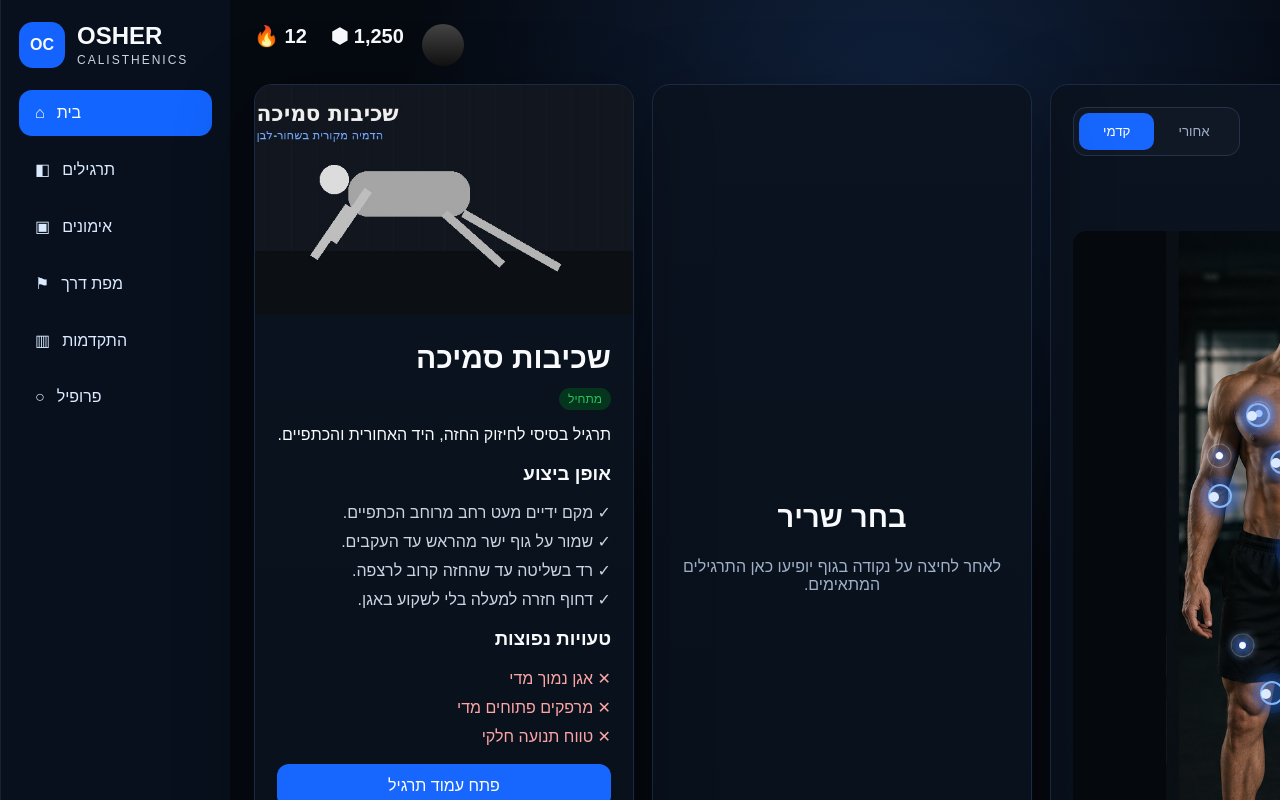
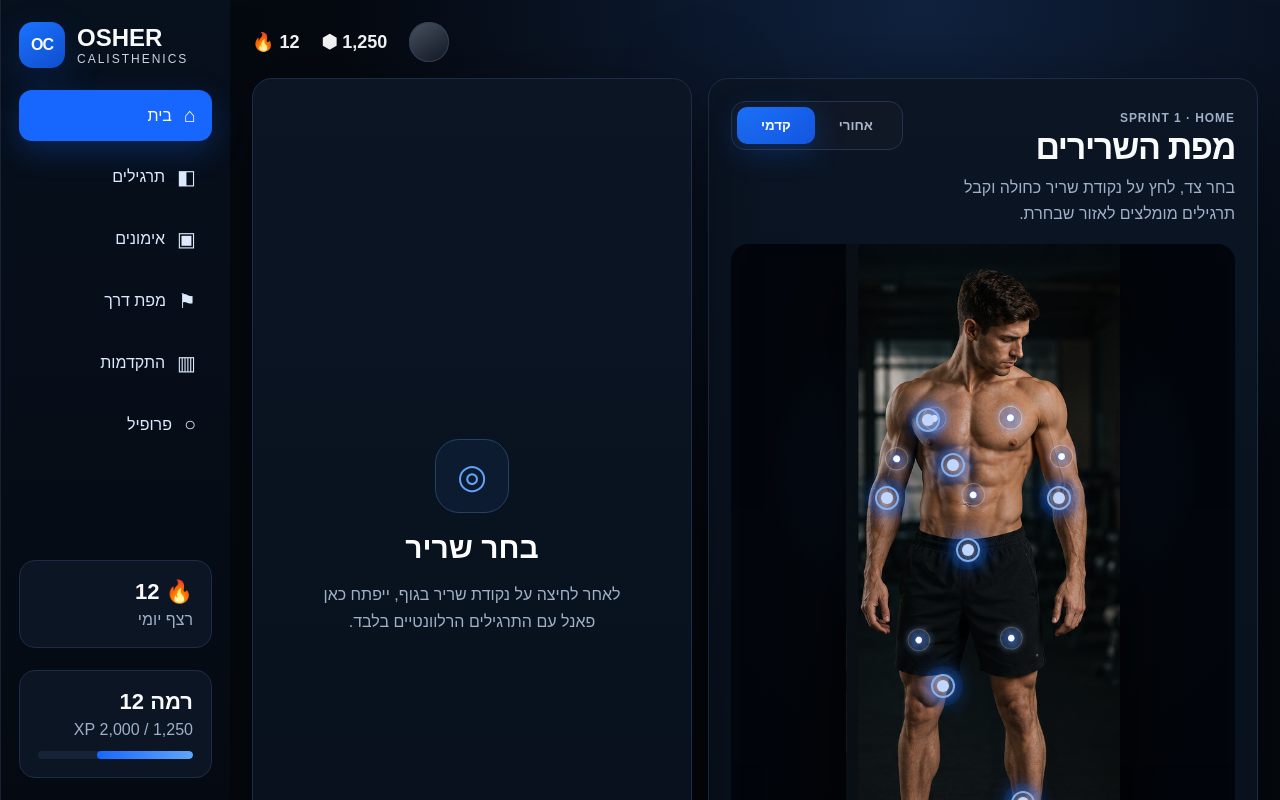
Before and after one commit to omakias/osher-calisthenics, a Next.js app: page / in a window 1280 px wide. Shown: the top 800 px of the page. Built offline with nearby package versions, Linux system fonts and the light colour scheme.

Commit message:
Add files via upload

```diff
--- a/app/page.tsx
+++ b/app/page.tsx
@@ -2,69 +2,175 @@
 
 import Link from 'next/link';
 import { useMemo, useState } from 'react';
-import { asset, exercisesByMuscle, muscles, type MuscleId, exercises } from '../data/content';
+import { asset, exercises, exercisesByMuscle, muscles, type MuscleId, type Side } from '../data/content';
 
-const nav = [['בית','⌂'], ['תרגילים','◧'], ['אימונים','▣'], ['מפת דרך','⚑'], ['התקדמות','▥'], ['פרופיל','○']];
+const nav = [
+  ['בית', '⌂', '/'],
+  ['תרגילים', '◧', '/exercises'],
+  ['אימונים', '▣', '#'],
+  ['מפת דרך', '⚑', '#'],
+  ['התקדמות', '▥', '#'],
+  ['פרופיל', '○', '#'],
+] as const;
+
+const muscleIcon: Record<MuscleId, string> = {
+  chest: '◖', shoulders: '◆', triceps: '◒', biceps: '●', abs: '▣', quads: '▰', calves: '▾',
+  back: '◈', traps: '▲', lats: '◗', hamstrings: '▱', glutes: '⬢'
+};
 
 export default function HomePage() {
-  const [side, setSide] = useState<'front' | 'back'>('front');
-  const visibleMuscles = muscles.filter(m => m.side === side);
+  const [side, setSide] = useState<Side>('front');
   const [selected, setSelected] = useState<MuscleId | null>(null);
-  const selectedMuscle = selected ? muscles.find(m => m.id === selected) : null;
-  const list = useMemo(() => selected ? exercisesByMuscle(selected).slice(0, 8) : [], [selected]);
-  const current = list[0] || exercises[0];
+
+  const visibleMuscles = useMemo(() => muscles.filter((m) => m.side === side), [side]);
+  const selectedMuscle = selected ? muscles.find((m) => m.id === selected) ?? null : null;
+  const selectedExercises = useMemo(() => selected ? exercisesByMuscle(selected).slice(0, 7) : [], [selected]);
+  const featured = selectedExercises[0] ?? exercises[0];
+
+  const changeSide = (next: Side) => {
+    setSide(next);
+    setSelected(null);
+  };
 
   return (
-    <main className="app-shell">
-      <aside className="sidebar">
-        <div className="brand"><div className="brand-mark">OC</div><div><strong>OSHER</strong><span>CALISTHENICS</span></div></div>
-        <nav>{nav.map(([label, icon], i) => <Link key={label} href={i===1?'/exercises':'#'} className={i===0?'active':''}><span>{icon}</span>{label}</Link>)}</nav>
-        <div className="side-card"><b>🔥 12</b><span>רצף יומי</span></div>
-        <div className="side-card"><b>רמה 12</b><span>1,250 / 2,000 XP</span><div className="bar"><i style={{width:'62%'}} /></div></div>
+    <main className="home-shell">
+      <aside className="desktop-nav">
+        <div className="brand-block">
+          <div className="brand-logo">OC</div>
+          <div>
+            <strong>OSHER</strong>
+            <span>CALISTHENICS</span>
+          </div>
+        </div>
+
+        <nav>
+          {nav.map(([label, icon, href], index) => (
+            <Link key={label} href={href} className={index === 0 ? 'active' : ''}>
+              <span>{icon}</span>
+              {label}
+            </Link>
+          ))}
+        </nav>
+
+        <div className="nav-spacer" />
+        <div className="metric-card"><b>🔥 12</b><span>רצף יומי</span></div>
+        <div className="metric-card"><b>רמה 12</b><span>1,250 / 2,000 XP</span><div className="progress-line"><i style={{ width: '62%' }} /></div></div>
       </aside>
 
-      <section className="dashboard">
-        <header className="topbar"><div><b>🔥 12</b><b>⬢ 1,250</b></div><div className="avatar" /></header>
-        <section className="muscle-map panel">
-          <div className="section-title"><div><h1>מפת השרירים</h1><p>לחץ על נקודת שריר כדי לראות תרגילים מומלצים.</p></div><div className="seg"><button onClick={()=>{setSide('front'); setSelected(null)}} className={side==='front'?'on':''}>קדמי</button><button onClick={()=>{setSide('back'); setSelected(null)}} className={side==='back'?'on':''}>אחורי</button></div></div>
-          <div className="body-stage">
-            <img className="body-img" src={asset(side === 'front' ? '/body-real-front.png' : '/body-real-back.png')} alt="מפת גוף" />
-            {visibleMuscles.map(m => (
-              <button key={m.id} aria-label={m.name} title={m.name} className={`hotspot ${selected===m.id?'selected':''}`} style={{ left: `${m.x}%`, top: `${m.y}%` }} onClick={() => setSelected(m.id)}>
-                <span />
+      <section className="home-main">
+        <header className="home-topbar">
+          <div className="mobile-brand"><div className="brand-logo small">OC</div><strong>Osher Calisthenics</strong></div>
+          <div className="top-stats"><b>🔥 12</b><b>⬢ 1,250</b><div className="avatar-dot" /></div>
+        </header>
+
+        <section className="map-card glass-card">
+          <div className="map-header">
+            <div>
+              <p className="eyebrow">Sprint 1 · Home</p>
+              <h1>מפת השרירים</h1>
+              <p>בחר צד, לחץ על נקודת שריר כחולה וקבל תרגילים מומלצים לאזור שבחרת.</p>
+            </div>
+            <div className="side-switch" aria-label="בחירת צד גוף">
+              <button onClick={() => changeSide('front')} className={side === 'front' ? 'on' : ''}>קדמי</button>
+              <button onClick={() => changeSide('back')} className={side === 'back' ? 'on' : ''}>אחורי</button>
+            </div>
+          </div>
+
+          <div className="body-map-wrap">
+            <div className="body-backdrop" />
+            <img
+              className="body-real-image"
+              src={asset(side === 'front' ? '/body-real-front.png' : '/body-real-back.png')}
+              alt={side === 'front' ? 'מפת גוף קדמית' : 'מפת גוף אחורית'}
+            />
+
+            {visibleMuscles.map((muscle) => (
+              <button
+                key={muscle.id}
+                type="button"
+                className={`muscle-hotspot ${selected === muscle.id ? 'selected' : ''}`}
+                style={{ left: `${muscle.x}%`, top: `${muscle.y}%` }}
+                onClick={() => setSelected(muscle.id)}
+                aria-label={`בחר ${muscle.name}`}
+                title={muscle.name}
+              >
+                <span className="hotspot-core" />
+                <span className="hotspot-ring" />
               </button>
             ))}
-            {selectedMuscle && <div className="floating-label" style={{left: selectedMuscle.x < 50 ? '8%' : '63%', top: `${Math.max(12, Math.min(82, selectedMuscle.y - 8))}%`}}><b>{selectedMuscle.name}</b><small>{selectedMuscle.latin}</small></div>}
+
+            {selectedMuscle && (
+              <div className={`muscle-callout ${selectedMuscle.x < 50 ? 'left' : 'right'}`} style={{ top: `${Math.max(12, Math.min(78, selectedMuscle.y - 8))}%` }}>
+                <span>{muscleIcon[selectedMuscle.id]}</span>
+                <div><b>{selectedMuscle.name}</b><small>{selectedMuscle.latin}</small></div>
+              </div>
+            )}
           </div>
-          <div className="tip">💡 רק הנקודות הכחולות לחיצות. בחר שריר כדי לפתוח פאנל תרגילים.</div>
+
+          <div className="map-footer-note">💡 רק הנקודות הכחולות לחיצות. החלפה בין קדמי/אחורי מאפסת את הבחירה כדי למנוע לחיצות שגויות.</div>
         </section>
 
-        <section className="selected-panel panel">
-          {!selectedMuscle ? <div className="empty-state"><h2>בחר שריר</h2><p>לאחר לחיצה על נקודה בגוף יופיעו כאן התרגילים המתאימים.</p></div> : <>
-          <small>שריר נבחר</small>
-          <h2>{selectedMuscle.name} <span>({selectedMuscle.latin})</span></h2>
-          <p>{selectedMuscle.description}</p>
-          <div className="exercise-list">
-            {list.map(ex => (
-              <Link key={ex.id} href={`/exercises/${ex.id}`} className="exercise-row">
-                <img src={asset(ex.image)} alt={ex.name}/>
-                <div><b>{ex.name}</b><small className={`diff d-${ex.difficulty}`}>{ex.difficulty}</small></div>
-                <span>‹</span>
-              </Link>
-            ))}
+        <aside className={`muscle-panel glass-card ${selectedMuscle ? 'open' : 'empty'}`}>
+          {!selectedMuscle ? (
+            <div className="panel-empty-state">
+              <div className="empty-icon">◎</div>
+              <h2>בחר שריר</h2>
+              <p>לאחר לחיצה על נקודת שריר בגוף, ייפתח כאן פאנל עם התרגילים הרלוונטיים בלבד.</p>
+            </div>
+          ) : (
+            <>
+              <div className="panel-title-row">
+                <div>
+                  <small>שריר נבחר</small>
+                  <h2>{selectedMuscle.name} <span>{selectedMuscle.latin}</span></h2>
+                  <p>{selectedMuscle.description}</p>
+                </div>
+                <button type="button" onClick={() => setSelected(null)} className="close-panel" aria-label="סגור פאנל">×</button>
+              </div>
+
+              <div className="exercise-count"><b>{selectedExercises.length}</b> תרגילים מומלצים</div>
+
+              <div className="home-exercise-list">
+                {selectedExercises.map((exercise) => (
+                  <Link href={`/exercises/${exercise.id}`} key={exercise.id} className="home-exercise-card">
+                    <img src={asset(exercise.image)} alt={exercise.name} />
+                    <div>
+                      <b>{exercise.name}</b>
+                      <span className={`level level-${exercise.difficulty}`}>{exercise.difficulty}</span>
+                      <small>{exercise.equipment}</small>
+                    </div>
+                    <em>‹</em>
+                  </Link>
+                ))}
+              </div>
+
+              <Link className="secondary-action" href="/exercises">הצג את כל התרגילים</Link>
+            </>
+          )}
+        </aside>
+
+        <aside className="feature-card glass-card">
+          <div className="feature-image-wrap">
+            <img src={asset(featured.image)} alt={featured.name} />
+            <button className="heart-btn" type="button" aria-label="הוסף למועדפים">♡</button>
+            <div className="video-chip">▶ וידאו</div>
           </div>
-          <Link className="outline-btn" href={`/exercises`}>הצג את כל התרגילים</Link>
-          </>}
-        </section>
+          <div className="feature-body">
+            <div className="feature-title-row"><h2>{featured.name}</h2><span className={`level level-${featured.difficulty}`}>{featured.difficulty}</span></div>
+            <p>{featured.short}</p>
+            <div className="feature-meta"><span>ציוד: {featured.equipment}</span><span>שריר: {muscles.find((m) => m.id === featured.muscle)?.name}</span></div>
+            <h3>אופן ביצוע</h3>
+            <ul>{featured.instructions.slice(0, 4).map((item) => <li key={item}>✓ {item}</li>)}</ul>
+            <Link href={`/exercises/${featured.id}`} className="primary-action">פתח עמוד תרגיל</Link>
+          </div>
+        </aside>
+      </section>
 
-        <section className="detail-card panel">
-          <img src={asset(current.image)} alt={current.name} />
-          <div className="detail-body"><h2>{current.name}</h2><span className={`pill d-${current.difficulty}`}>{current.difficulty}</span><p>{current.short}</p>
-          <h3>אופן ביצוע</h3><ul>{current.instructions.map(x => <li key={x}>✓ {x}</li>)}</ul>
-          <h3>טעויות נפוצות</h3><ul>{current.mistakes.map(x => <li className="bad" key={x}>✕ {x}</li>)}</ul>
-          <Link href={`/exercises/${current.id}`} className="primary-btn">פתח עמוד תרגיל</Link></div>
-        </section>
-      </section>
+      <nav className="mobile-bottom-nav">
+        {nav.slice(0, 5).map(([label, icon, href], index) => (
+          <Link href={href} key={label} className={index === 0 ? 'active' : ''}><span>{icon}</span>{label}</Link>
+        ))}
+      </nav>
     </main>
   );
 }
```
Also changed, not shown: app/globals.css.
